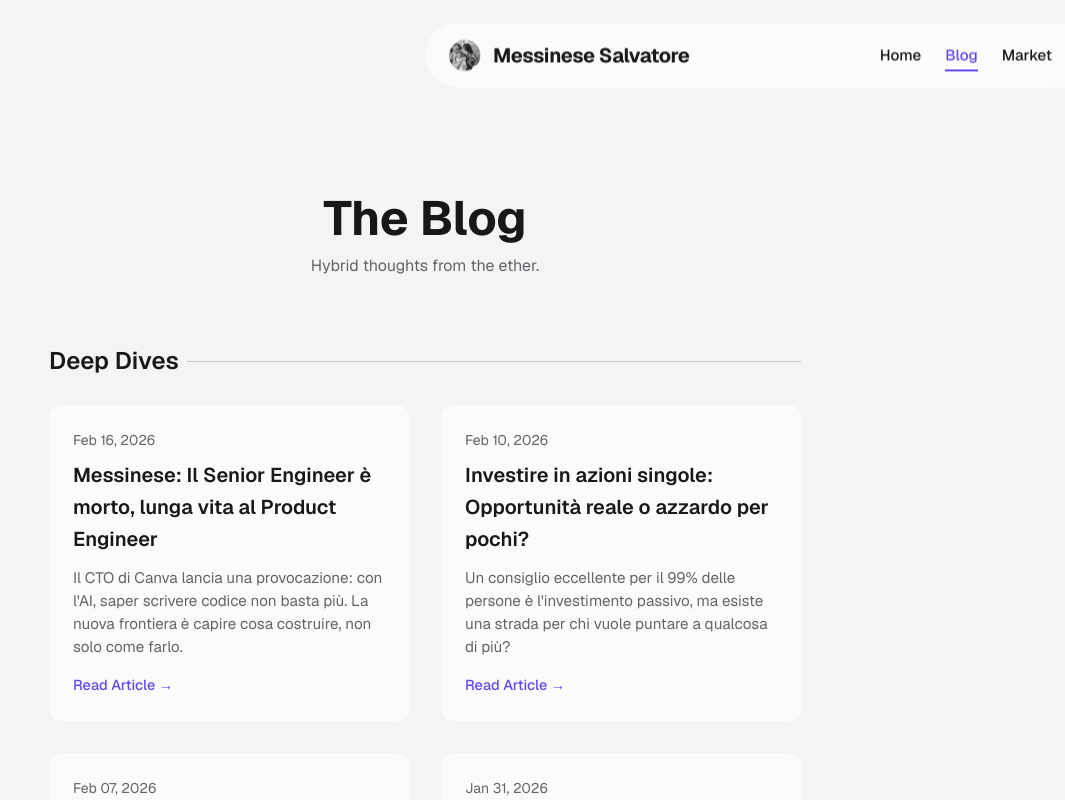
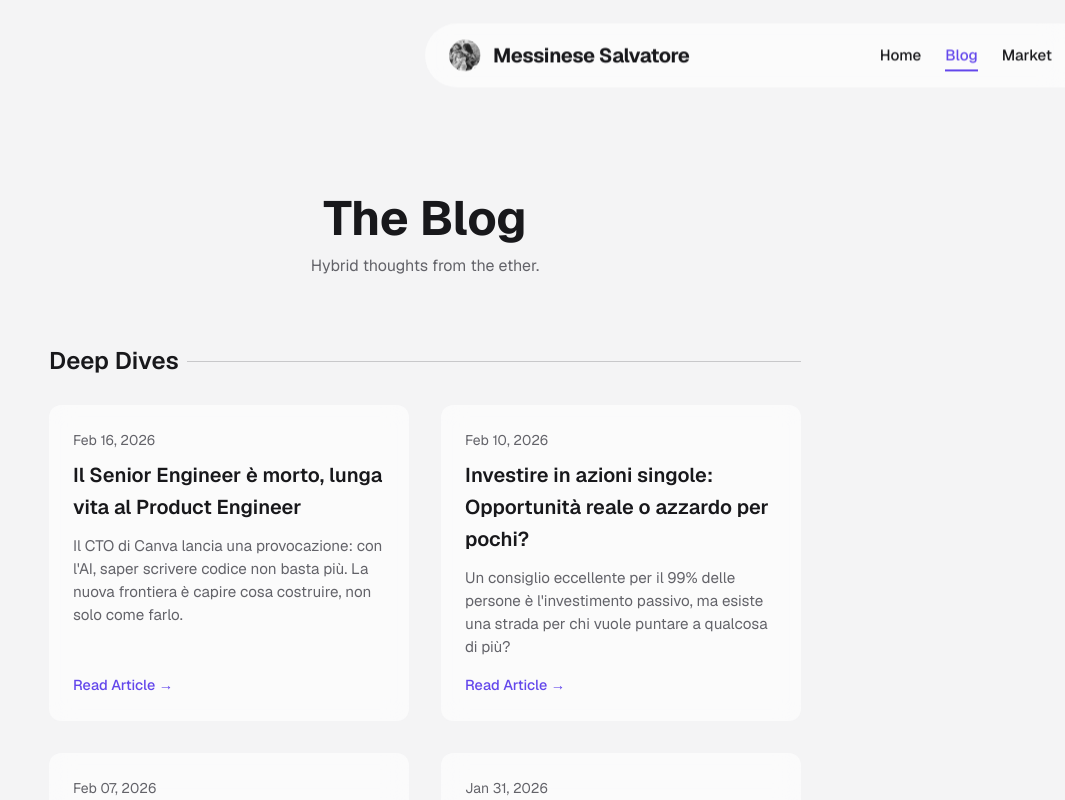
Before and after one commit to messinesetsrm-cell/blog, a Next.js app: page /blog in a window 1280 px wide. Shown: the whole page, without its empty margins (215-1280 px from the left). Built offline with nearby package versions, Linux system fonts and the light colour scheme.

Commit message:
Fix title formatting in longFormPosts array

```diff
--- a/app/blog/page.tsx
+++ b/app/blog/page.tsx
@@ -3,7 +3,7 @@ import styles from './blog.module.css';
 
 // Mock Data
 const longFormPosts = [
-    { id: 12, title: "Messinese: Il Senior Engineer è morto, lunga vita al Product Engineer", date: 'Feb 16, 2026', excerpt: "Il CTO di Canva lancia una provocazione: con l'AI, saper scrivere codice non basta più. La nuova frontiera è capire cosa costruire, non solo come farlo.", slug: 'canva-ai-senior-engineer-future' },
+    { id: 12, title: "Il Senior Engineer è morto, lunga vita al Product Engineer", date: 'Feb 16, 2026', excerpt: "Il CTO di Canva lancia una provocazione: con l'AI, saper scrivere codice non basta più. La nuova frontiera è capire cosa costruire, non solo come farlo.", slug: 'canva-ai-senior-engineer-future' },
     { id: 11, title: "Investire in azioni singole: Opportunità reale o azzardo per pochi?", date: 'Feb 10, 2026', excerpt: "Un consiglio eccellente per il 99% delle persone è l'investimento passivo, ma esiste una strada per chi vuole puntare a qualcosa di più?", slug: 'investire-azioni-singole-opportunita-o-azzardo' },
     { id: 10, title: "Febbraio 2026: Tempesta Perfetta sui Mercati. Cosa sta succedendo?", date: 'Feb 07, 2026', excerpt: "L'inizio di febbraio rimescola le carte: sell-off nel tech, Bitcoin in correzione e metalli preziosi sotto pressione. Analisi di un momento di alta emotività.", slug: 'tempesta-perfetta-mercati-febbraio-2026' },
     { id: 9, title: "Educazione Finanziaria #4: Smetti di fare il 'cecchino': perché il tempo batte il tempismo", date: 'Jan 31, 2026', excerpt: "Scopri perché il market timing è spesso una trappola e perché restare sul mercato a lungo termine è più efficace che cercare di azzeccare il momento giusto.", slug: 'tempo-vs-tempismo-educazione-finanziaria' },
```
